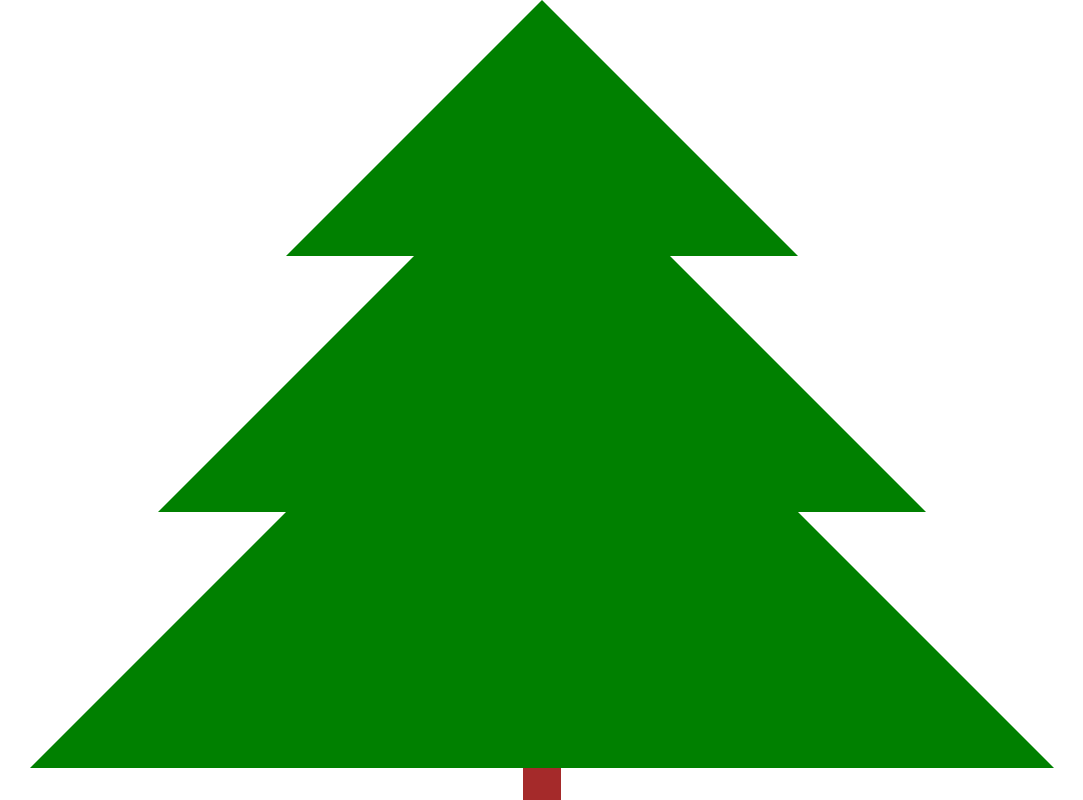
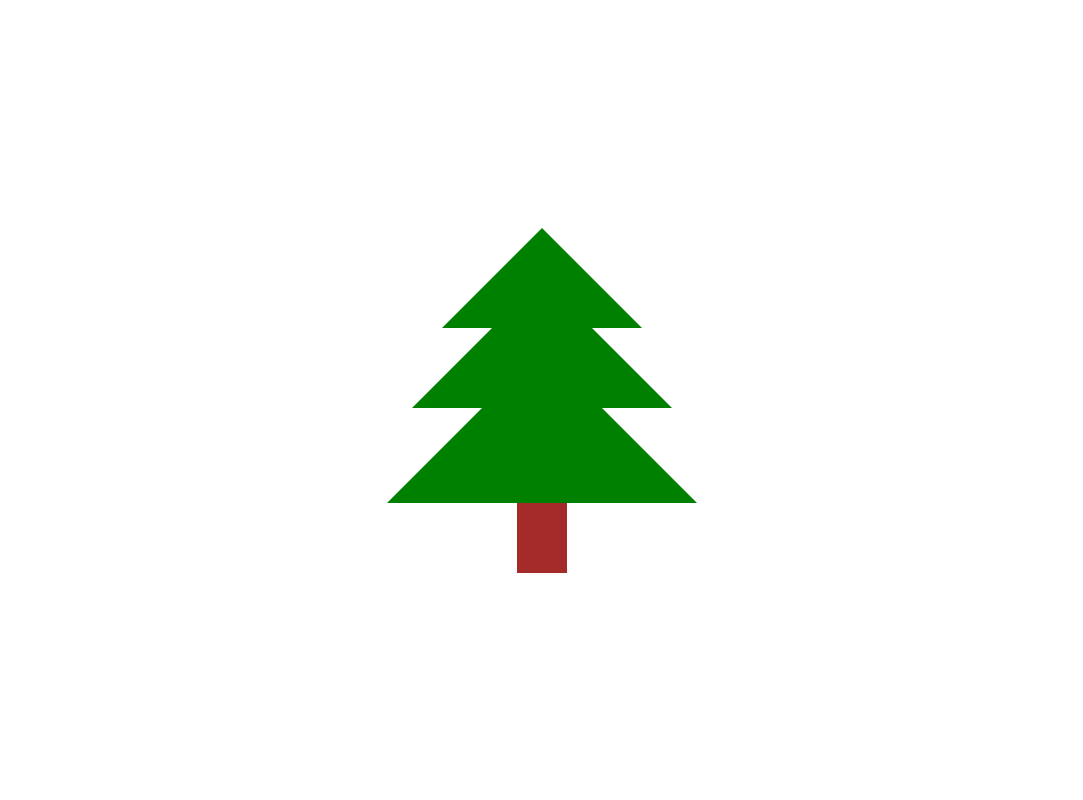
Before and after one commit to yordevs/christmas-tree, a plain HTML site: page index.html in a window 1280 px wide. Shown: the whole page, without its empty margins (98-1181 px from the left). Drawn offline with Linux system fonts and the light colour scheme.

Commit message:
Shrink tree

```diff
--- a/index.html
+++ b/index.html
@@ -8,11 +8,14 @@
     <link rel="stylesheet" href="stylesheet.css">
 </head>
 <body>
-    <div class="holder">
-        <div id="tree-top"></div>
-        <div id="tree-middle"></div>
-        <div id="tree-bottom"></div>
-        <div id="stump"></div>
+    <div class="wrapper">
+        <div class="holder">
+            <div id="tree-top"></div>
+            <div id="tree-middle"></div>
+            <div id="tree-bottom"></div>
+            <div id="stump"></div>
+        </div>
     </div>
+
 </body>
 </html>
--- a/stylesheet.css
+++ b/stylesheet.css
@@ -1,46 +1,59 @@
-.holder {
+.wrapper {
     position: absolute;
-    display: flex;
-    align-items: center;
-    justify-content: center;
-    flex-direction: column;
     top: 0px;
     left: 0px;
+    display: flex;
     width: 100%;
     height: 100%;
+    justify-content: center;
+    align-items: center;
 }
+
+.holder {
+    position: relative;
+    display: flex;
+    flex-direction: column;
+    justify-content: center;
+    align-items: center;
+    width: 500px;
+    height: 700px;
+}
+
+@media (orientation:landscape) {
+    .holder {
+      min-width: 100vh;
+      min-height: 100vh;
+    }
+  }
 
 #tree-top {
     width: 0;
     height: 0;
-    border-left: 20vw solid transparent;
-    border-right: 20vw solid transparent;
-
-    border-bottom: 20vw solid green;
+    border-left: 100px solid transparent;
+    border-right: 100px solid transparent;
+    border-bottom: 100px solid green;
 }
 
 #tree-middle {
     width: 0;
     height: 0;
-    border-left: 30vw solid transparent;
-    border-right: 30vw solid transparent;
-
-    border-bottom: 30vw solid green;
-    margin-top: -10vw;
+    border-left: 130px solid transparent;
+    border-right: 130px solid transparent;
+    border-bottom: 130px solid green;
+    margin-top: -50px;
 }
 
 #tree-bottom {
     width: 0;
     height: 0;
-    border-left: 40vw solid transparent;
-    border-right: 40vw solid transparent;
-
-    border-bottom: 40vw solid green;
-    margin-top: -20vw;
+    border-left: 155px solid transparent;
+    border-right: 155px solid transparent;
+    border-bottom: 155px solid green;
+    margin-top: -60px;
 }
 
 #stump {
-    width: 3vw;
-    height: 5vW;
+    width: 50px;
+    height: 70px;
     background-color: brown;
 }
```
